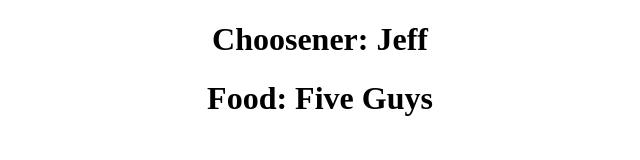
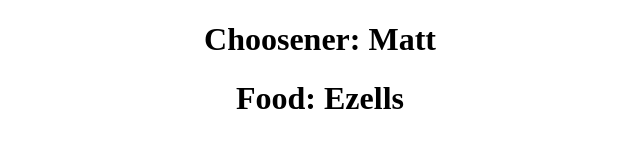
Before and after one commit to DrewRomanyk/what-we-doing-tonight, a plain HTML site: page index.html in a window 1280 px wide. Shown: the whole page, without its empty margins (320-960 px from the left). Drawn offline with Linux system fonts and the light colour scheme.

Commit message:
Update index.html

```diff
--- a/index.html
+++ b/index.html
@@ -10,7 +10,7 @@
         <title>What we doing tonight!?</title>
     </head>
     <body>
-        <h1>Choosener: Jeff</h1>
-        <h1>Food: Five Guys</h1>
+        <h1>Choosener: Matt</h1>
+        <h1>Food: Ezells</h1>
     </body>
 </html>
```
